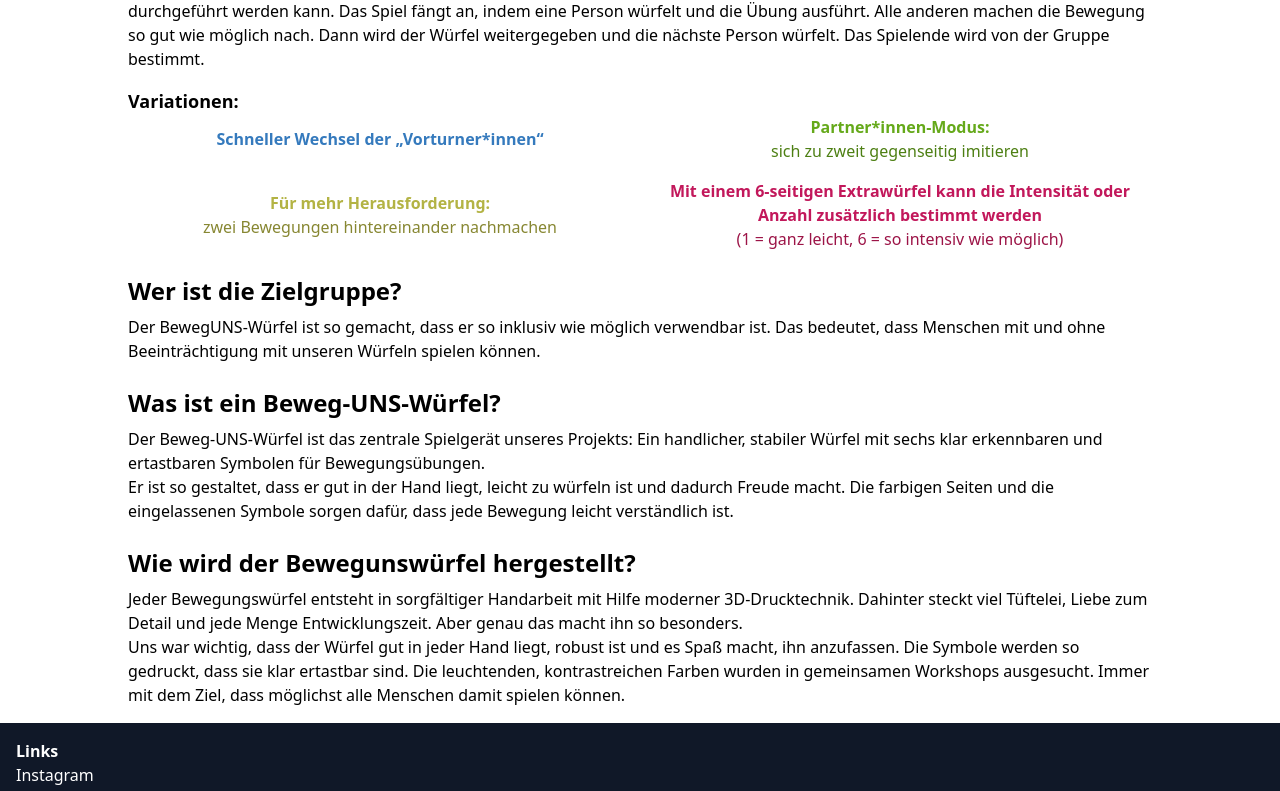
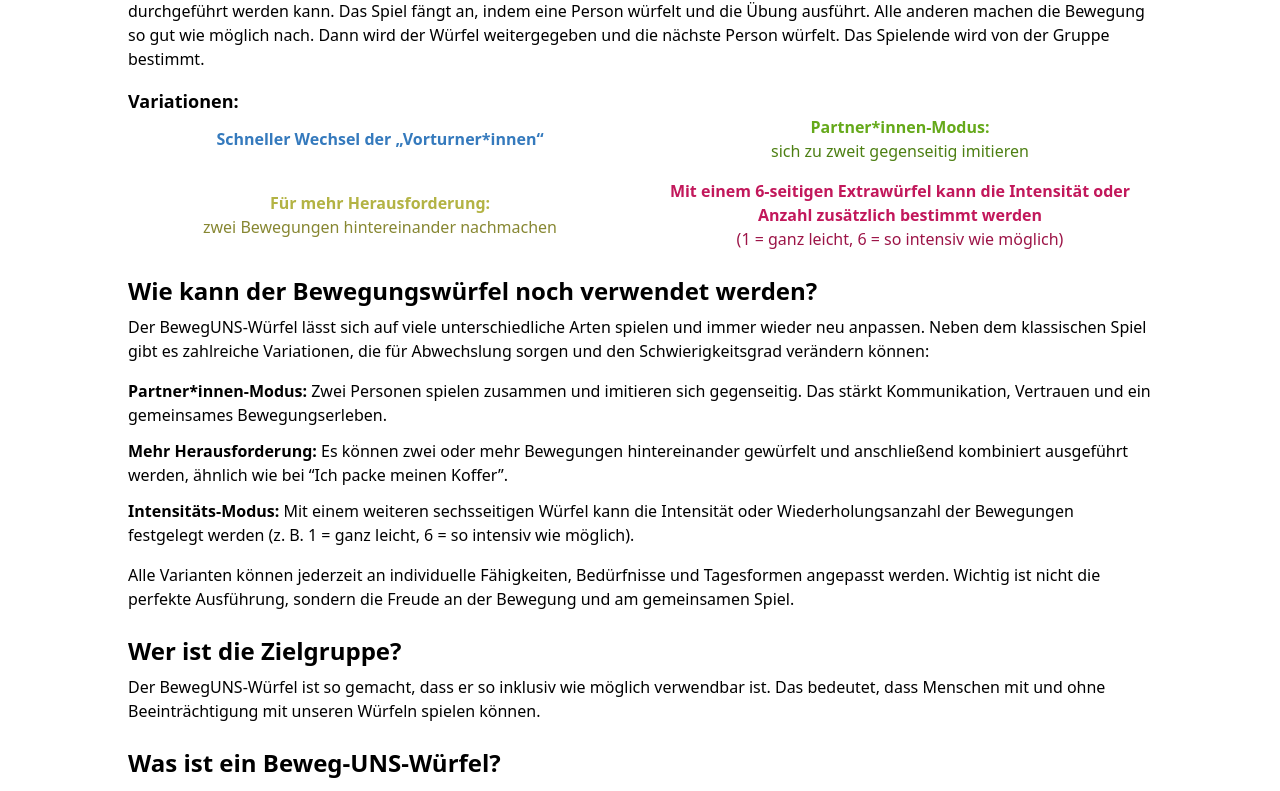
Before and after one commit to chranditho/beweguns-wuerfel, a SvelteKit app: page /das-spiel in a window 1280 px wide. Shown: the part 499-1290 px from the top of the page. Built offline with nearby package versions, Linux system fonts and the light colour scheme.

Commit message:
add alternative spielstile section

```diff
--- a/src/routes/das-spiel/+page.svelte
+++ b/src/routes/das-spiel/+page.svelte
@@ -45,14 +45,26 @@
 				</dl>
 			</article>
 		</article>
-		{#if false}
-			<article>
-				<h2 class="text-2xl font-bold mb-2">
-					Wie kann der Bewegungswürfel noch verwendet werden?
-				</h2>
-				<p>todo: Fabian</p>
+		<article class="space-y-4">
+			<h2 class="text-2xl font-bold mb-2">
+				Wie kann der Bewegungswürfel noch verwendet werden?
+			</h2>
+			<p>Der BewegUNS-Würfel lässt sich auf viele unterschiedliche Arten spielen und immer wieder neu anpassen. Neben
+				dem klassischen Spiel gibt es zahlreiche Variationen, die für Abwechslung sorgen und den Schwierigkeitsgrad
+				verändern können:</p>
+			<article class="space-y-3">
+				<p><span class="font-semibold">Partner*innen-Modus:</span> Zwei Personen spielen zusammen und imitieren sich
+					gegenseitig. Das stärkt Kommunikation, Vertrauen und ein gemeinsames Bewegungserleben.</p>
+				<p><span class="font-semibold">Mehr Herausforderung:</span> Es können zwei oder mehr Bewegungen
+					hintereinander gewürfelt und anschließend kombiniert ausgeführt werden, ähnlich wie bei “Ich packe meinen
+					Koffer”.</p>
+				<p><span class="font-semibold">Intensitäts-Modus:</span> Mit einem weiteren sechsseitigen Würfel kann die
+					Intensität oder Wiederholungsanzahl der Bewegungen festgelegt werden (z. B. 1 = ganz leicht, 6 = so
+					intensiv wie möglich).</p>
 			</article>
-		{/if}
+			<p>Alle Varianten können jederzeit an individuelle Fähigkeiten, Bedürfnisse und Tagesformen angepasst werden.
+				Wichtig ist nicht die perfekte Ausführung, sondern die Freude an der Bewegung und am gemeinsamen Spiel.</p>
+		</article>
 		<article>
 			<h2 class="text-2xl font-bold mb-2">
 				Wer ist die Zielgruppe?
```
